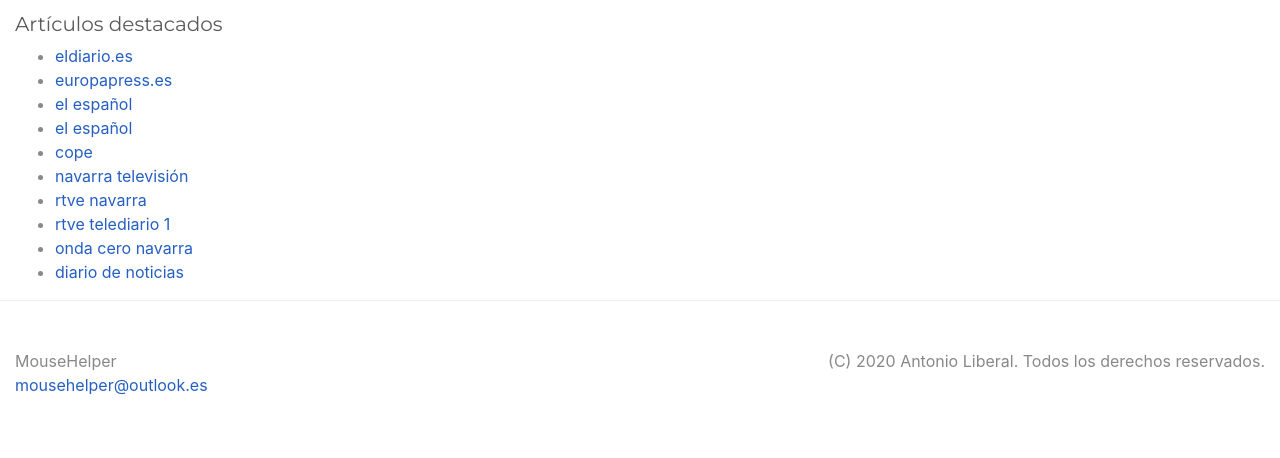
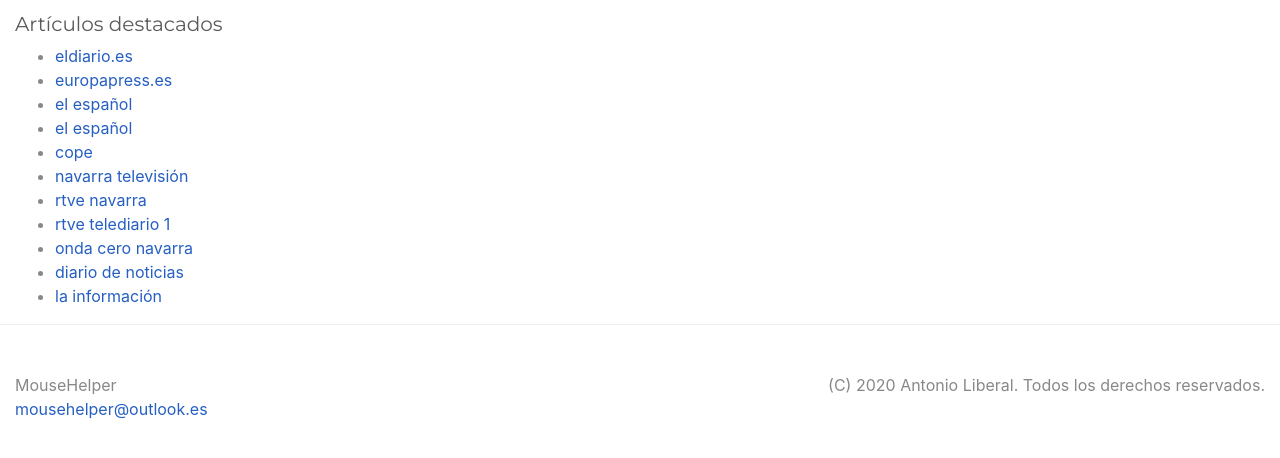
Before and after one commit to clssystem/MouseHelperWeb, a Jekyll site: the page built from mentions.md, in a window 1280 px wide, cut to the strip 482-967 px from the top of the page. Shown: the top 458 px of the strip. Built offline with Jekyll 4.4.1, drawn with Linux system fonts in a browser that asks for light colours; a style sheet for code colours, icons or effects is not loaded.

Commit message:
Update mentions.md

```diff
--- a/mentions.md
+++ b/mentions.md
@@ -25,3 +25,4 @@
 * [rtve telediario 1](https://www.rtve.es/alacarta/videos/telediario/15-horas-11-11-20/5711260)
 * [onda cero navarra](https://www.ondacero.es/emisoras/navarra/pamplona/audios-podcast/noticias-mediodia-navarra/noticias-mediodia-navarra-11112020_202011115fabd3e90e37c40001001811.html)
 * [diario de noticias](https://amp.diariodenavarra.es/noticias/navarra/2020/11/10/un-navarro-con-parkinson-disena-programa-para-manejar-raton-707678-300.html)
+* [la información](https://www.lainformacion.com/tecnologia/enfermo-parkinson-espana-disena-programa-ayuda-uso-raton-ordenador/2820546/)
```
